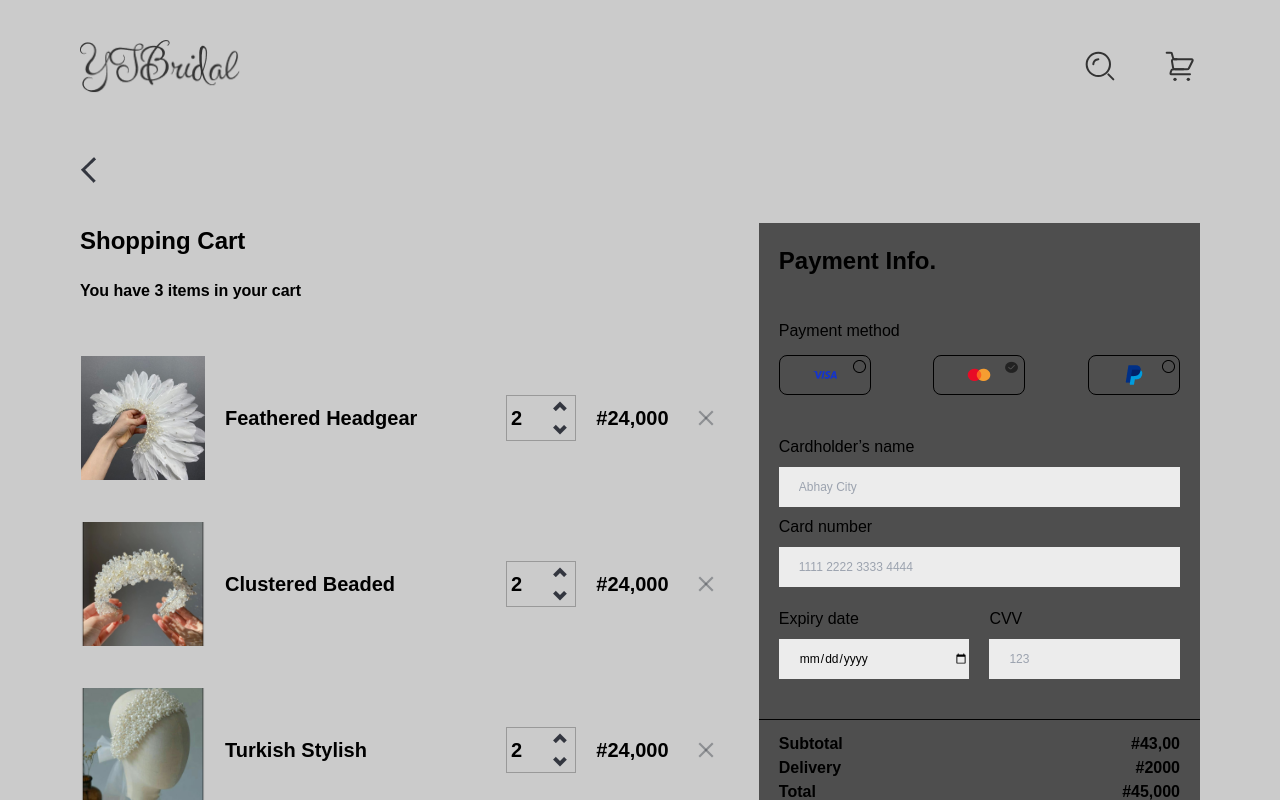
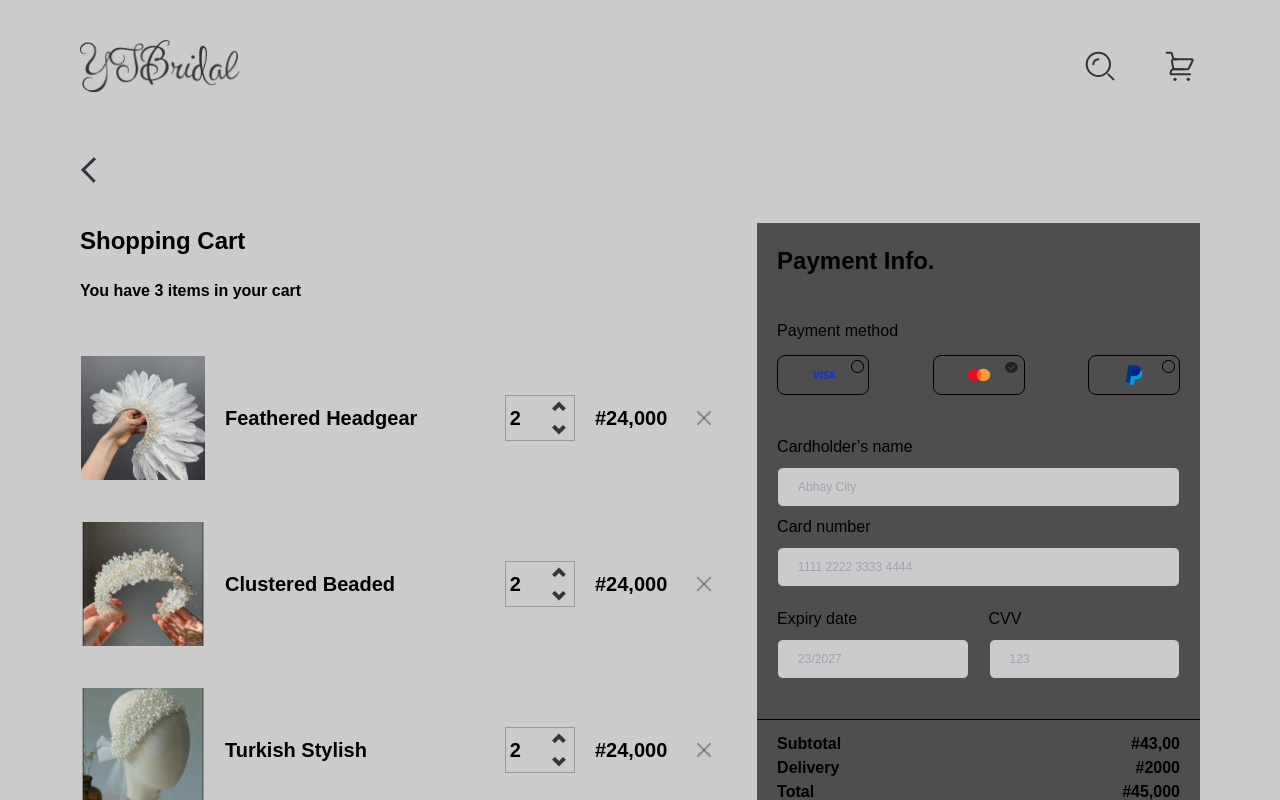
Before and after one commit to olanrewajuyusuf/Timbu-Cloud-Shop, a React (Create React App) app: page /checkout in a window 1280 px wide. Shown: the top 800 px of the page. Built offline with nearby package versions, Linux system fonts and the light colour scheme.

Commit message:
checkout form input

```diff
--- a/src/components/CheckoutForm.jsx
+++ b/src/components/CheckoutForm.jsx
@@ -29,17 +29,17 @@ const CheckoutForm = () => {
 
         <form className='mt-10'>
             <label htmlFor="name">Cardholder’s name</label>
-            <input className='w-full h-[40px] pl-5 bg-[#ECECEC] text-[12px] my-2' type="text" name='name' placeholder='Abhay City' />
+            <input className='w-full h-[40px] pl-5 bg-[#CBCBCB] border-[1px] border-[#4E4E4E] rounded-md text-[12px] my-2' type="text" name='name' placeholder='Abhay City' />
             <label htmlFor="number">Card number</label>
-            <input className='w-full h-[40px] pl-5 bg-[#ECECEC] text-[12px] mt-2' type="number" name='number' placeholder='1111 2222 3333 4444' />
+            <input className='w-full h-[40px] pl-5 bg-[#CBCBCB] border-[1px] border-[#4E4E4E] rounded-md text-[12px] mt-2' type="number" name='number' placeholder='1111 2222 3333 4444' />
             <div className='grid grid-cols-2 gap-5 my-5'>
                 <div>
                     <label htmlFor="date">Expiry date</label>
-                    <input className='w-full h-[40px] pl-5 bg-[#ECECEC] text-[12px] mt-2' type="date" name='date' placeholder='23/2027' />
+                    <input className='w-full h-[40px] pl-5 bg-[#CBCBCB] border-[1px] border-[#4E4E4E] rounded-md text-[12px] mt-2' type="text" name='date' placeholder='23/2027' />
                 </div>
                 <div>
                     <label htmlFor="cvv">CVV</label>
-                    <input className='w-full h-[40px] pl-5 bg-[#ECECEC] text-[12px] mt-2' type="number" name='cvv' placeholder='123' />
+                    <input className='w-full h-[40px] pl-5 bg-[#CBCBCB] border-[1px] border-[#4E4E4E] rounded-md text-[12px] mt-2' type="number" name='cvv' placeholder='123' />
                 </div>
             </div>
         </form>
```
